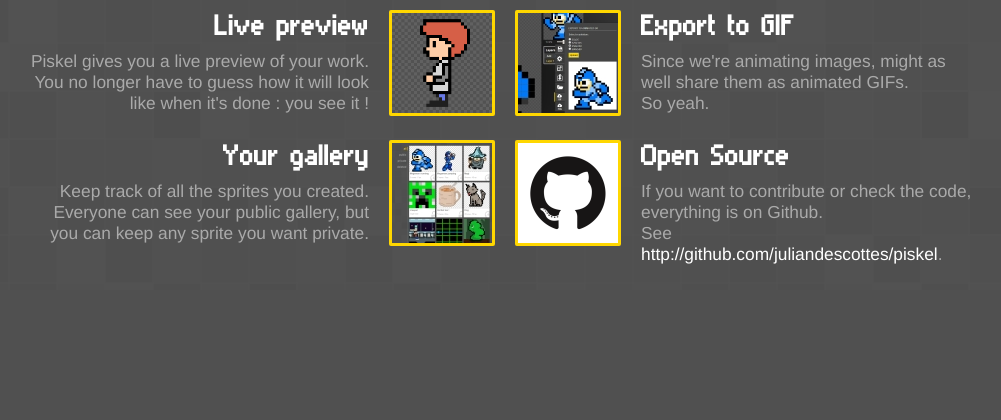
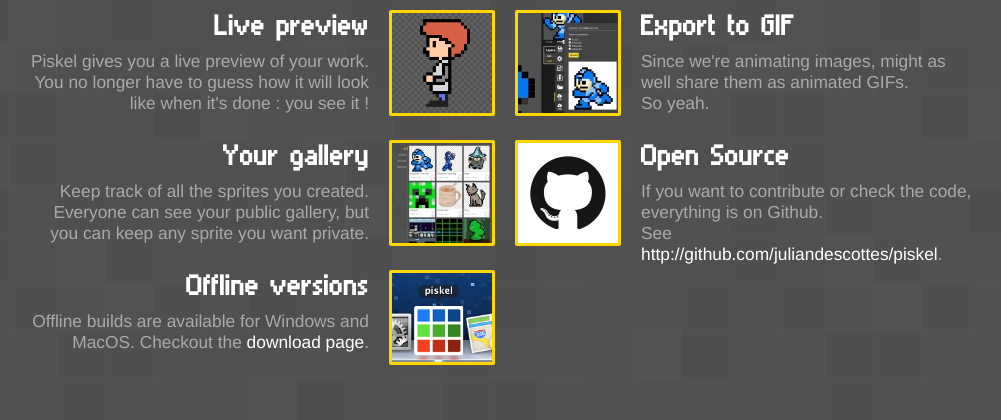
Before and after one commit to piskelapp/piskel-website, a Python web app: template templates/home.html in a window 1280 px wide. Shown: the part 869-1289 px from the top of the page, without its empty margins (135-1136 px from the left). Before the commit the page ends 1133 px from the top, so only its background shows below. Run offline with Jinja, Linux system fonts and the light colour scheme; the template is opened without the code that fills it, so the values that code supplies are empty.

Commit message:
added link to downloadable versions

```diff
--- a/templates/home.html
+++ b/templates/home.html
@@ -69,6 +69,15 @@
           </div>
         </div>
       </div>
+      <div class="asset-item">
+        <div class="media-container">
+          <img class="media-image" src="/static/resources/home/piskel-offline-application.png"/>
+          <div class="media-body">
+            <h4 class="asset-title">Offline versions</h4>
+            <p class="asset-description">Offline builds are available for Windows and MacOS. Checkout the <a href="https://github.com/juliandescottes/piskel/wiki/Desktop-applications" target="_blank">download page</a>.</p>
+          </div>
+        </div>
+      </div>
     </div>
   </div>
 {% endblock %}
```
Also changed, not shown: static/resources/home/piskel-offline-application.png (added).
